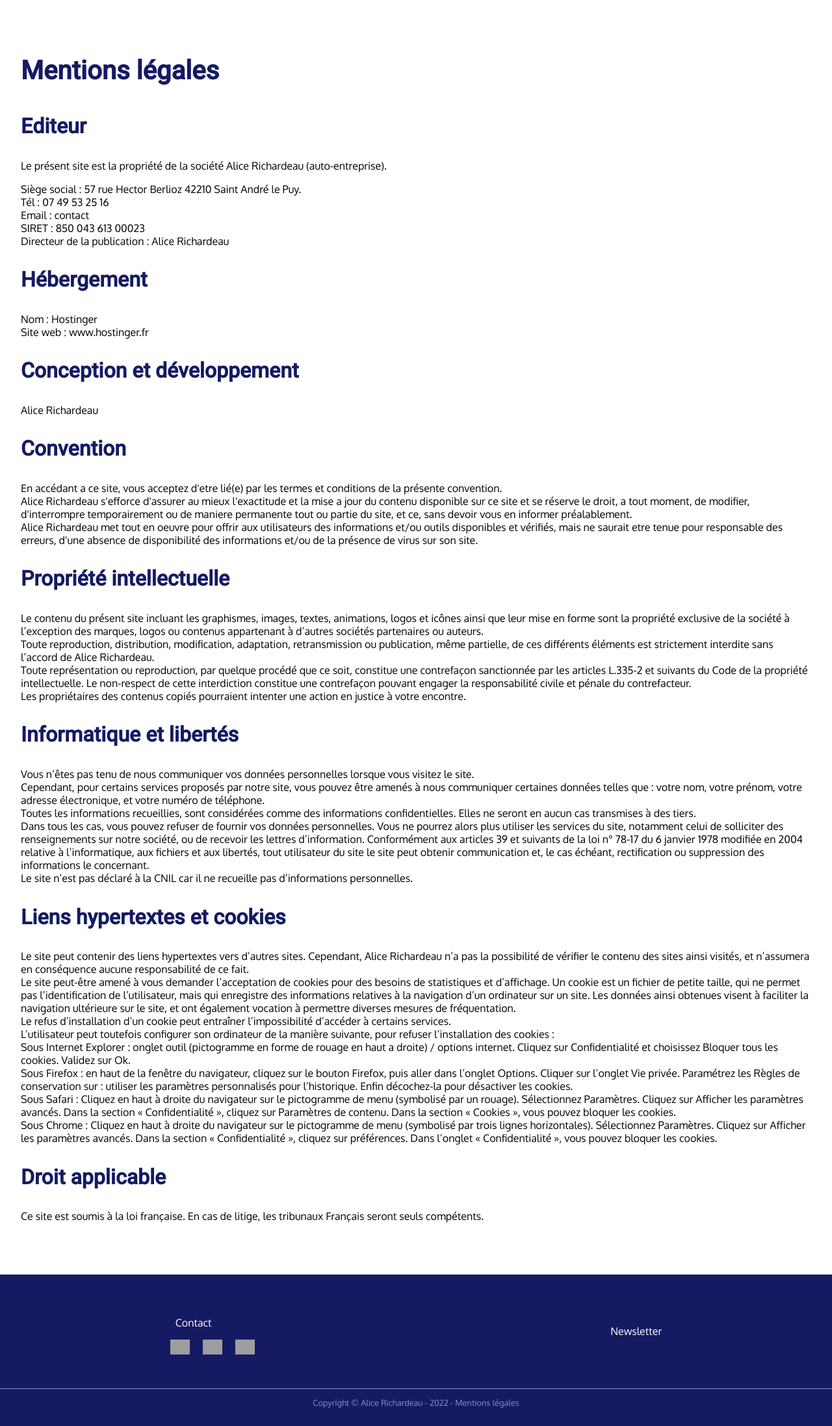
After one commit to alicemimouni/dashboard-symfony-easyadmin-blog, a Symfony app: template templates/static/mentions-legales.html.twig in a window 1280 px wide. The commit adds this page. Shown: the whole page at 65% size. Run offline with Twig, Linux system fonts and the light colour scheme; the template is opened without the code that fills it, so the values that code supplies are empty; some libraries are stand-ins or nearby versions; some web fonts are replaced; grey boxes are pictures that could not be loaded.

Commit message:
mentions legales ok

```diff
--- /dev/null
+++ b/public/sass/parts/pages/legal.scss
@@ -0,0 +1,4 @@
+.legal {
+
+    margin: 5rem 2rem;
+}
--- a/public/sass/style.scss
+++ b/public/sass/style.scss
@@ -2,6 +2,7 @@
 @import "parts/header.scss";
 @import "parts/footer.scss";
 @import "parts/newsletter.scss";
+@import "parts/pages/legal.scss";
 @import "parts/congratulation.scss";
 @import "parts/pages/detail-article.scss";
 @import "bases/body.scss";
--- a/templates/parts/footer.html.twig
+++ b/templates/parts/footer.html.twig
@@ -20,6 +20,6 @@
         </div>
     </div>
     <div class="bottom">
-         <p>Copyright © <a href="">Alice Richardeau</a> - 2022 - <a href="">Mentions légales</a></p>
+         <p>Copyright © <a href="https://alicerichardeau.fr">Alice Richardeau</a> - 2022 - <a href=" {{ path('app_mentions') }} ">Mentions légales</a></p>
     </div>
 </footer>
--- /dev/null
+++ b/templates/static/mentions-legales.html.twig
@@ -0,0 +1,122 @@
+{% extends 'base.html.twig' %}
+
+{% block title %}Mentions légales{% endblock %}
+
+{% block body %}
+<div class="legal">
+<h1>Mentions légales</h1>
+<h2>Editeur</h2>
+<div class="text-content reveal">
+    <p>Le présent site est la propriété de la société Alice Richardeau
+        (auto-entreprise).</p>
+    Siège social : 57 rue Hector Berlioz 42210 Saint André le Puy. <br>
+    Tél : 07 49 53 25 16 <br>
+    Email : contact <br>
+    SIRET : 850 043 613 00023 <br>
+    Directeur de la publication : Alice Richardeau
+</div>
+<h2>Hébergement</h2>
+<div class="text-content reveal">
+    Nom : Hostinger <br>
+    Site web : www.hostinger.fr<br>
+</div>
+<h2>Conception et développement</h2>
+<div class="text-content reveal">
+    Alice Richardeau
+</div>
+<h2>Convention</h2>
+<div class="text-content reveal">
+    En accédant a ce site, vous acceptez d'etre lié(e) par les termes et conditions de la présente
+    convention.
+    <br>
+    Alice Richardeau s'efforce d'assurer au mieux l'exactitude et la mise a jour du contenu
+    disponible sur ce site et se réserve le droit, a tout moment, de modifier, d'interrompre
+    temporairement ou de maniere permanente tout ou partie du site, et ce, sans devoir vous en informer
+    préalablement.
+    <br>
+    Alice Richardeau met tout en oeuvre pour offrir aux utilisateurs des informations et/ou outils
+    disponibles et vérifiés, mais ne saurait etre tenue pour responsable des erreurs, d'une absence de
+    disponibilité des informations et/ou de la présence de virus sur son site.
+</div>
+<h2>Propriété intellectuelle</h2>
+<div class="text-content reveal">
+    Le contenu du présent site incluant les graphismes, images, textes,
+    animations, logos et icônes ainsi que leur mise en forme sont la propriété exclusive de la société à
+    l’exception des marques, logos ou contenus appartenant à d’autres sociétés partenaires ou auteurs.
+    <br>
+    Toute reproduction, distribution, modification, adaptation, retransmission ou publication, même
+    partielle, de ces différents éléments est strictement interdite sans l’accord de Alice Richardeau.
+    <br>
+    Toute représentation ou reproduction, par quelque procédé que ce soit, constitue une contrefaçon
+    sanctionnée par les articles L.335-2 et suivants du Code de la propriété intellectuelle. Le
+    non-respect de cette interdiction constitue une contrefaçon pouvant engager la responsabilité civile
+    et pénale du contrefacteur.
+    <br>
+    Les propriétaires des contenus copiés pourraient intenter une action en
+    justice à votre encontre.
+</div>
+<h2>Informatique et libertés</h2>
+<div class="text-content reveal">
+    Vous n’êtes pas tenu de nous communiquer vos données personnelles lorsque vous visitez
+    le site.
+    <br>
+    Cependant, pour certains services proposés par notre site, vous pouvez être amenés à nous
+    communiquer certaines données telles que : votre nom, votre prénom, votre adresse électronique, et
+    votre numéro de téléphone.
+    <br>
+    Toutes les informations recueillies, sont considérées comme des informations confidentielles. Elles
+    ne seront en aucun cas transmises à des tiers.
+    <br>
+    Dans tous les cas, vous pouvez refuser de fournir vos données personnelles. Vous ne pourrez alors
+    plus utiliser les services du site, notamment celui de solliciter des renseignements sur notre
+    société, ou de recevoir les lettres d’information.
+    Conformément aux articles 39 et suivants de la loi n° 78-17 du 6 janvier 1978 modifiée en 2004
+    relative à l’informatique, aux fichiers et aux libertés, tout utilisateur du site
+    le site peut obtenir communication et, le cas échéant, rectification ou
+    suppression des informations le concernant.
+    <br>
+    Le site n’est pas déclaré à la CNIL car il ne recueille pas d’informations personnelles.
+</div>
+<h2>Liens hypertextes et cookies</h2>
+<div class="text-content reveal">
+    Le site peut contenir des liens hypertextes vers d’autres sites. Cependant, Alice
+    Richardeau n’a pas la possibilité de vérifier le contenu des sites ainsi visités, et n’assumera en
+    conséquence aucune responsabilité de ce fait.
+    <br>
+    Le site peut-être amené à vous demander l’acceptation de cookies pour des besoins de statistiques
+    et d’affichage.
+    Un cookie est un fichier de petite taille, qui ne
+    permet pas l’identification de l’utilisateur, mais qui enregistre des informations relatives à la
+    navigation d’un ordinateur sur un site. Les données ainsi obtenues visent à faciliter la navigation
+    ultérieure sur le site, et ont également vocation à permettre diverses mesures de fréquentation.
+    <br>
+    Le refus d’installation d’un cookie peut entraîner l’impossibilité d’accéder à certains services.
+    <br>
+    L’utilisateur peut toutefois configurer son ordinateur de la manière suivante, pour refuser
+    l’installation des cookies :
+    <br>
+    Sous Internet Explorer : onglet outil (pictogramme en forme de rouage en haut a droite) / options
+    internet. Cliquez sur Confidentialité et choisissez Bloquer tous les cookies. Validez sur Ok.
+    <br>
+    Sous Firefox : en haut de la fenêtre du navigateur, cliquez sur le bouton Firefox, puis aller dans
+    l’onglet Options. Cliquer sur l’onglet Vie privée. Paramétrez les Règles de conservation sur :
+    utiliser les paramètres personnalisés pour l’historique. Enfin décochez-la pour désactiver les
+    cookies.
+    <br>
+    Sous Safari : Cliquez en haut à droite du navigateur sur le pictogramme de menu (symbolisé par un
+    rouage). Sélectionnez Paramètres. Cliquez sur Afficher les paramètres avancés. Dans la section «
+    Confidentialité », cliquez sur Paramètres de contenu. Dans la section « Cookies », vous pouvez
+    bloquer les cookies.
+    <br>
+    Sous Chrome : Cliquez en haut à droite du navigateur sur le pictogramme de menu (symbolisé par trois
+    lignes horizontales). Sélectionnez Paramètres. Cliquez sur Afficher les paramètres avancés. Dans la
+    section « Confidentialité », cliquez sur préférences. Dans l’onglet « Confidentialité », vous pouvez
+    bloquer les cookies.
+</div>
+<h2>Droit applicable</h2>
+<div class="text-content reveal">
+    Ce site est soumis à la loi française. En cas de litige, les tribunaux Français seront seuls
+    compétents.
+</div>
+</div>
+{% endblock %}
```
Also changed, not shown: src/Controller/StaticController.php (added, +20 -0 lines), public/style.css, 1 other file.
